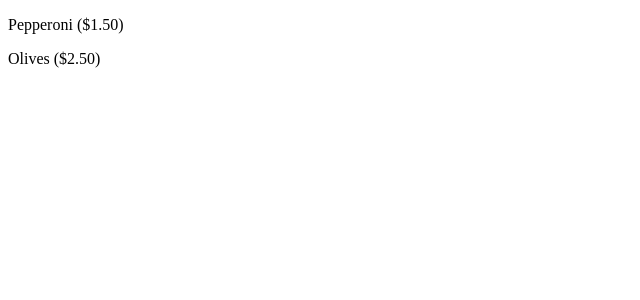
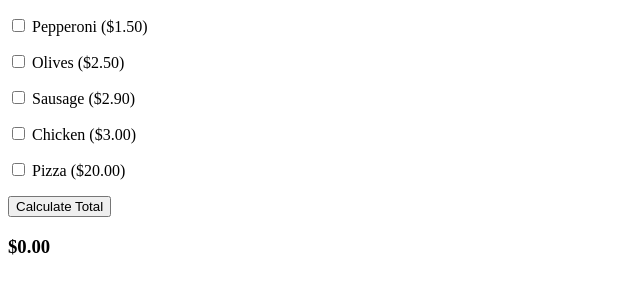
Before and after one commit to tsteelematc/components, an Angular app: page / in a window 1280 px wide. Shown: the top 300 px of the page, without its empty margins (0-640 px from the left). Built offline with nearby package versions, Linux system fonts and the light colour scheme.

Commit message:
Implemented total and calc behavior

```diff
--- a/src/app/app.module.ts
+++ b/src/app/app.module.ts
@@ -1,6 +1,6 @@
 import { BrowserModule } from '@angular/platform-browser';
 import { NgModule } from '@angular/core';
-
+import { FormsModule } from '@angular/forms';
 import { AppComponent } from './app.component';
 import { PizzaComponent } from './pizza/pizza.component';
 
@@ -11,6 +11,7 @@ import { PizzaComponent } from './pizza/pizza.component';
   ],
   imports: [
     BrowserModule
+    , FormsModule
   ],
   providers: [],
   bootstrap: [AppComponent]
--- a/src/app/pizza.service.ts
+++ b/src/app/pizza.service.ts
@@ -11,6 +11,9 @@ export class PizzaService {
     const pizzaToppingsFromWebService = [
       {name: 'Pepperoni', price: 1.50},
       {name: 'Olives', price: 2.50},
+      {name: 'Sausage', price: 2.9},
+      {name: 'Chicken', price: 3},
+      {name: 'Pizza', price: 20}
     ];
 
     return pizzaToppingsFromWebService.map(x =>({
--- a/src/app/pizza/pizza.component.html
+++ b/src/app/pizza/pizza.component.html
@@ -1,3 +1,15 @@
 <div>
-  <p *ngFor='let t of availablePizzaToppings'>{{t.name}} ({{t.price | currency}})</p>
+  <p *ngFor='let t of availablePizzaToppings'>
+    <input type="checkbox" [(ngModel)]='t.checked'>
+    <span>
+        {{t.name}}
+        ({{t.price | currency}})
+    </span>
+  </p>
+  <p>
+    <button (click)='calculateTotal()'>Calculate Total</button>
+  </p>
+  <h3>
+    {{ total | currency}}
+  </h3>
 </div>
--- a/src/app/pizza/pizza.component.ts
+++ b/src/app/pizza/pizza.component.ts
@@ -15,7 +15,11 @@ interface PizzaToppingsDisplay {
 export class PizzaComponent implements OnInit {
 
   availablePizzaToppings: PizzaToppingsDisplay[];
-  total: number;
+  total: number = 0;
+
+  calculateTotal = () => {
+    this.total = this.availablePizzaToppings.filter(x => x.checked).reduce((acc, x) => acc + x.price, 0);
+  };
 
   // DI (dependency inject) the pizza service
   constructor(public pizzaSvc: PizzaService) { }
```
